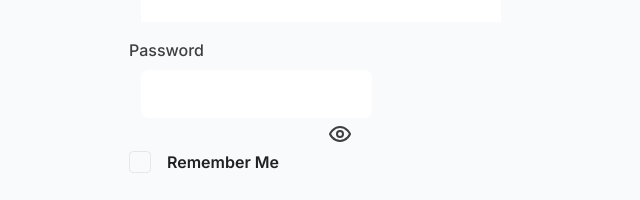
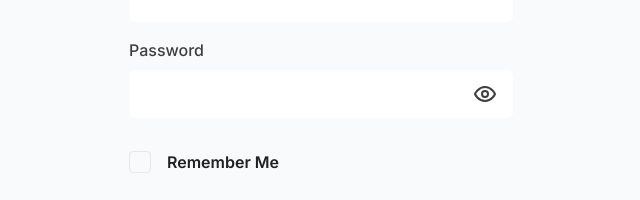
Before and after one commit to ieadeleke/dashboard, a Next.js app: page /login in a window 1280 px wide. Shown: the part 362-562 px from the top of the page, without its empty margins (319-959 px from the left). Built offline with nearby package versions, Linux system fonts and the light colour scheme.

Commit message:
updated ui

```diff
--- a/src/components/ui/input.tsx
+++ b/src/components/ui/input.tsx
@@ -11,7 +11,7 @@
       <input
         type={type}
         className={cn(
-          "flex h-10 w-full rounded-md border border-input bg-background px-3 py-2 text-sm ring-offset-background file:border-0 file:bg-transparent file:text-sm file:font-medium placeholder:text-muted-foreground focus-visible:outline-none focus-visible:outline focus-within:outline-primary focus-within:outline-2 focus-within:border-transparent disabled:cursor-not-allowed disabled:opacity-50",
+          "flex h-10 w-full rounded-md border border-input bg-background px-3 py-2 text-sm ring-offset-background file:border-0 file:bg-transparent file:text-sm file:font-medium placeholder:text-muted-foreground focus-visible:outline-none focus-visible:ring-2 focus-visible:ring-ring focus-visible:ring-offset-2 disabled:cursor-not-allowed disabled:opacity-50",
           className
         )}
         ref={ref}
--- a/src/pages/login.tsx
+++ b/src/pages/login.tsx
@@ -67,21 +67,19 @@
                 <div className="flex flex-col gap-4">
                     <div className="flex flex-col gap-2">
                         <p className="font-medium text-[#3F3F3F]">Email</p>
-                        <TextField.Container>
-                            <TextField.Input className="bg-white rounded:lg" type="email" inputMode="email" defaultValue={email} onChange={onEmailEntered} />
+                        <TextField.Container className="bg-white rounded:lg">
+                            <TextField.Input type="email" inputMode="email" defaultValue={email} onChange={onEmailEntered} />
                         </TextField.Container>
                     </div>
 
                     <div className="flex flex-col gap-2">
                         <p className="font-medium text-[#3F3F3F]">Password</p>
-                        <TextField.Container className="">
-                            <div className="relative">
-                                <TextField.Input className="bg-white rounded-lg relative" defaultValue={password} onChange={onPasswordEntered} type={isPasswordRevealed ? 'text' : 'password'} />
+                        <TextField.Container className="bg-white rounded:lg">
+                            <TextField.Input defaultValue={password} onChange={onPasswordEntered} type={isPasswordRevealed ? 'text' : 'password'} />
 
-                                <IconButton className="absolute right-4" onClick={revealPassword}>
-                                    {isPasswordRevealed ? <EyeOffIcon /> : <EyeIcon />}
-                                </IconButton>
-                            </div>
+                            <IconButton onClick={revealPassword}>
+                                {isPasswordRevealed ? <EyeOffIcon /> : <EyeIcon />}
+                            </IconButton>
                         </TextField.Container>
                     </div>
                 </div>
```
